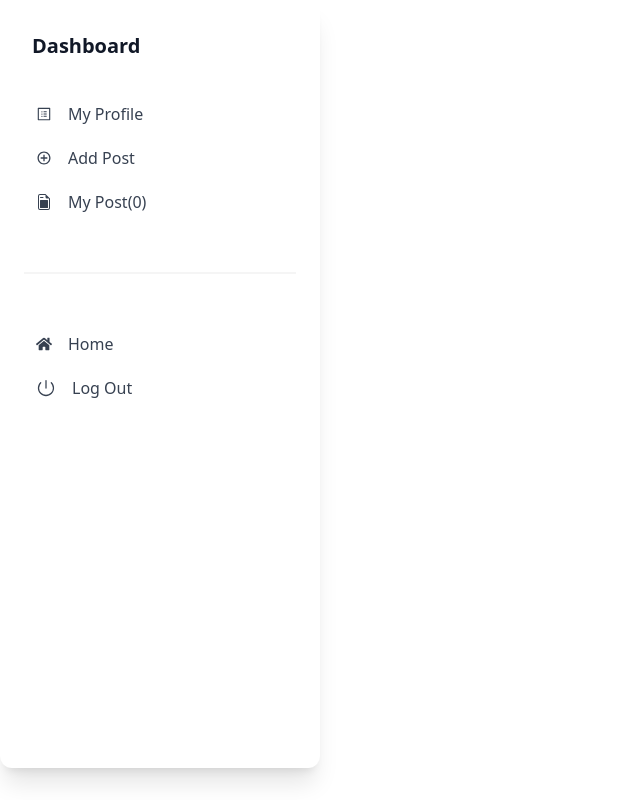
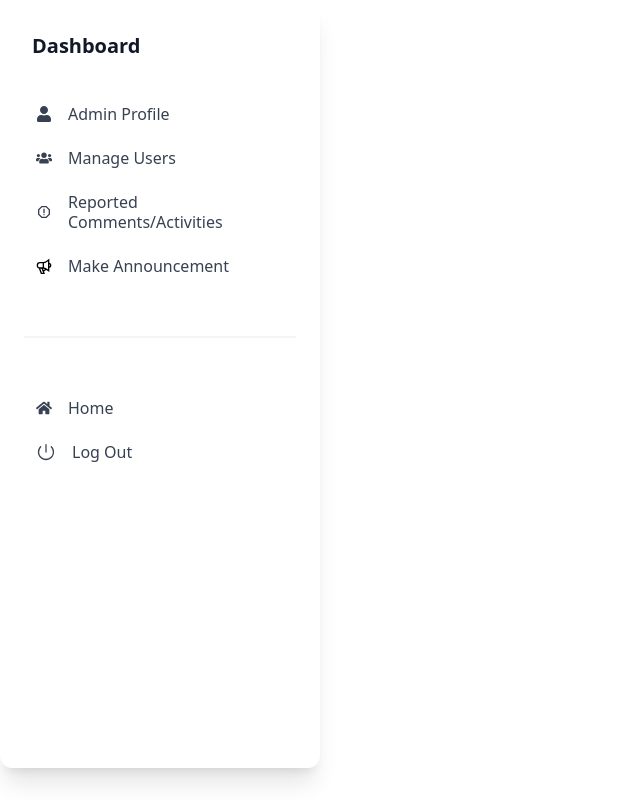
Before and after one commit to rabby9898/vista-forum-client, a React (Vite) app: page /dashboard in a window 1280 px wide. Shown: the whole page, without its empty margins (0-640 px from the left). Built offline with nearby package versions, Linux system fonts and the light colour scheme; no server answers.

Commit message:
admin dashboard added

```diff
--- a/src/Layout/Dashboard/Dashboard.jsx
+++ b/src/Layout/Dashboard/Dashboard.jsx
@@ -3,9 +3,12 @@ import { AiOutlineProfile } from "react-icons/ai";
 import { IoMdAddCircleOutline } from "react-icons/io";
 import { BsFileEarmarkPost } from "react-icons/bs";
 import useAllPosts from "../../Hook/useAllPosts/useAllPosts";
-import { FaHome } from "react-icons/fa";
+import { FaHome, FaUser, FaUsers } from "react-icons/fa";
+import { MdOutlineReport } from "react-icons/md";
+import { GrAnnounce } from "react-icons/gr";
 const Dashboard = () => {
   const [allPost] = useAllPosts();
+  const isAdmin = true;
   return (
     <div className="flex">
       <div className="relative flex flex-col bg-clip-border rounded-xl bg-white text-gray-700 h-[calc(100vh-2rem)] w-full max-w-[20rem] p-4 shadow-xl shadow-blue-gray-900/5">
@@ -16,6 +19,59 @@ const Dashboard = () => {
         </div>
         <nav className="flex flex-col gap-1 min-w-[240px] p-2 font-sans text-base font-normal text-gray-700">
           <ul>
+            {isAdmin ? (
+              <>
+                <li
+                  role="button"
+                  tabIndex="0"
+                  className="flex items-center w-full p-3 rounded-lg text-start leading-tight transition-all hover:bg-blue-50 hover:bg-opacity-80 focus:bg-blue-50 focus:bg-opacity-80 active:bg-gray-50 active:bg-opacity-80 hover:text-blue-900 focus:text-blue-900 active:text-blue-900 outline-none"
+                >
+                  <div className="grid place-items-center mr-4">
+                    <FaUser></FaUser>
+                  </div>
+
+                  <NavLink to="/dashboard/adminProfile">Admin Profile</NavLink>
+                </li>
+                <li
+                  role="button"
+                  tabIndex="0"
+                  className="flex items-center w-full p-3 rounded-lg text-start leading-tight transition-all hover:bg-blue-50 hover:bg-opacity-80 focus:bg-blue-50 focus:bg-opacity-80 active:bg-gray-50 active:bg-opacity-80 hover:text-blue-900 focus:text-blue-900 active:text-blue-900 outline-none"
+                >
+                  <div className="grid place-items-center mr-4">
+                    <FaUsers></FaUsers>
+                  </div>
+
+                  <NavLink to="/dashboard/manageUsers">Manage Users</NavLink>
+                </li>
+                <li
+                  role="button"
+                  tabIndex="0"
+                  className="flex items-center w-full p-3 rounded-lg text-start leading-tight transition-all hover:bg-blue-50 hover:bg-opacity-80 focus:bg-blue-50 focus:bg-opacity-80 active:bg-gray-50 active:bg-opacity-80 hover:text-blue-900 focus:text-blue-900 active:text-blue-900 outline-none"
+                >
+                  <div className="grid place-items-center mr-4">
+                    <MdOutlineReport />
+                  </div>
+
+                  <NavLink to="/dashboard/report">
+                    Reported Comments/Activities
+                  </NavLink>
+                </li>
+                <li
+                  role="button"
+                  tabIndex="0"
+                  className="flex items-center w-full p-3 rounded-lg text-start leading-tight transition-all hover:bg-blue-50 hover:bg-opacity-80 focus:bg-blue-50 focus:bg-opacity-80 active:bg-gray-50 active:bg-opacity-80 hover:text-blue-900 focus:text-blue-900 active:text-blue-900 outline-none"
+                >
+                  <div className="grid place-items-center mr-4">
+                    <GrAnnounce></GrAnnounce>
+                  </div>
+
+                  <NavLink to="/dashboard/makeAnnounce">
+                    Make Announcement
+                  </NavLink>
+                </li>
+              </>
+            ) : (
+              <>
                 <li
                   role="button"
                   tabIndex="0"
@@ -51,6 +107,8 @@ const Dashboard = () => {
                     My Post({allPost.length})
                   </NavLink>
                 </li>
+              </>
+            )}
             {/* --------------------------------------------------------------------------------- */}
             <hr className="my-12 h-0.5 border-t-0 bg-neutral-100 opacity-100 dark:opacity-50" />
             <li
```
Lines whose indentation alone changed are shown as unchanged.
